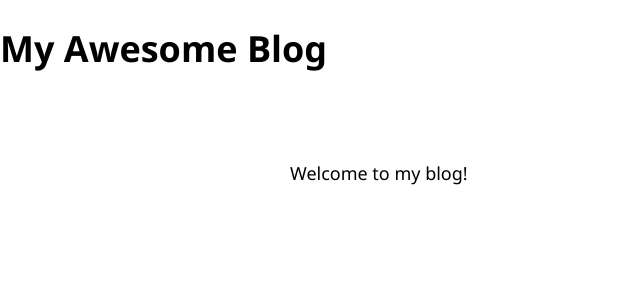
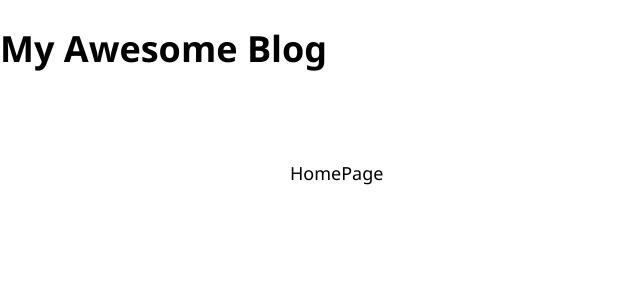
Before and after one commit to madhavi-anneboina/my-blog, a React (Create React App) app: page / in a window 1280 px wide. Shown: the top 300 px of the page, without its empty margins (0-640 px from the left). Built offline with nearby package versions, Linux system fonts and the light colour scheme.

Commit message:
added routes

```diff
--- a/package.json
+++ b/package.json
@@ -8,6 +8,7 @@
     "@testing-library/user-event": "^13.5.0",
     "react": "^18.3.1",
     "react-dom": "^18.3.1",
+    "react-router-dom": "^6.24.1",
     "react-scripts": "5.0.1",
     "web-vitals": "^2.1.4"
   },
--- a/src/App.js
+++ b/src/App.js
@@ -1,14 +1,27 @@
-
-import './App.css';
+import "./App.css";
+import { BrowserRouter, Routes, Route } from "react-router-dom";
+import AboutPage from "./pages/AboutPage";
+import ArticlePage from "./pages/ArticlePage";
+import ArticlesListPage from "./pages/ArticlesListPage";
+import HomePage from "./pages/HomePage";
+import NotFoundPage from "./pages/NotFoundPage";
 
 function App() {
   return (
-    <div className="App">
-    <h1>My Awesome Blog</h1>
-     <div id="page-body">
-      Welcome to my blog!
-     </div>
-    </div>
+    <BrowserRouter>
+      <div className="App">
+        <h1>My Awesome Blog</h1>
+        <div id="page-body">
+          <Routes>
+          <Route path='/' element={<HomePage />} />
+          <Route path='/about' element={<AboutPage />} />
+          <Route path='/article' element={<ArticlePage />} />
+          <Route path='/articleslist' element={<ArticlesListPage />} />
+          </Routes>
+
+        </div>
+      </div>
+    </BrowserRouter>
   );
 }
 
```
Also changed, not shown: 1 other file (tests, documents, lock files or other folders).
